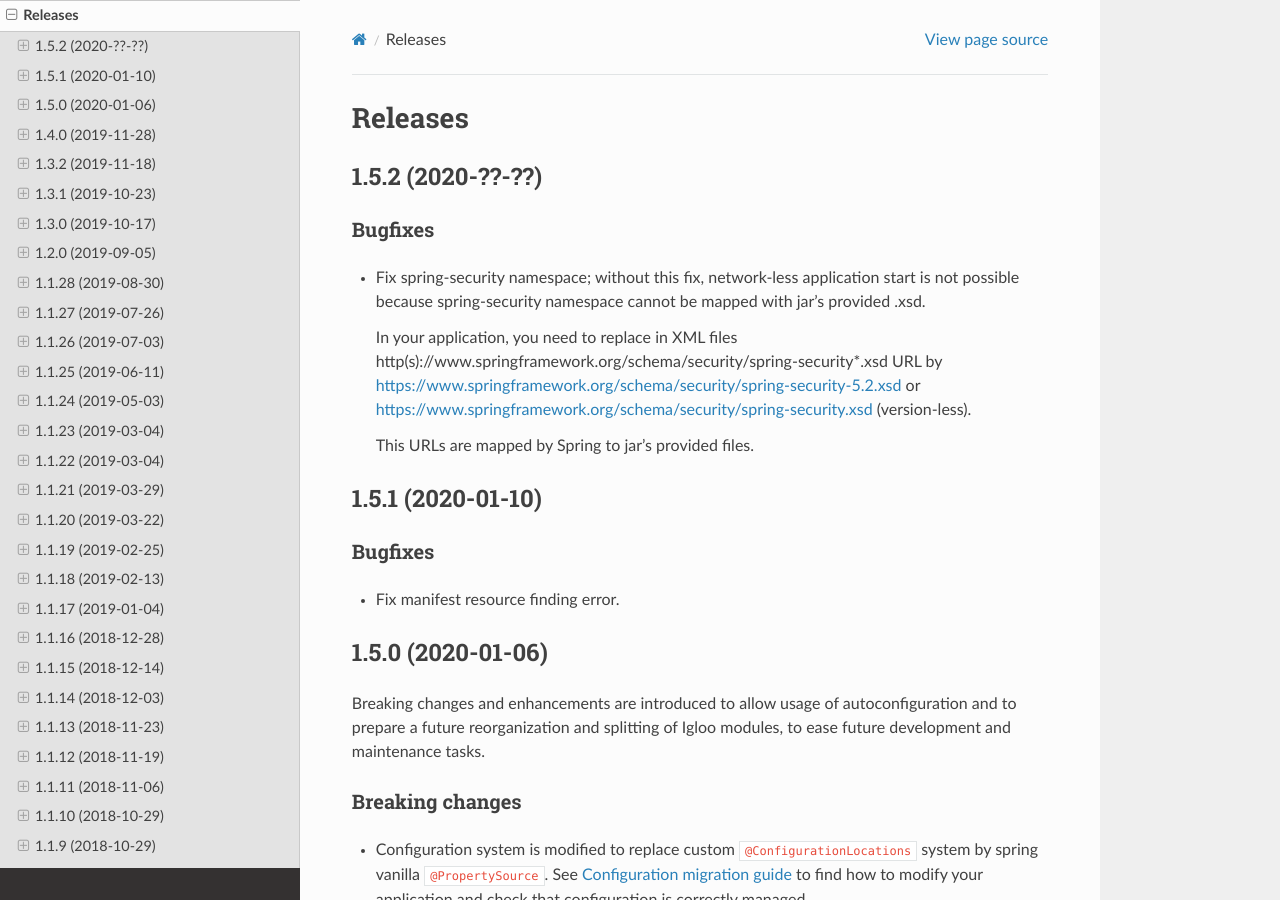
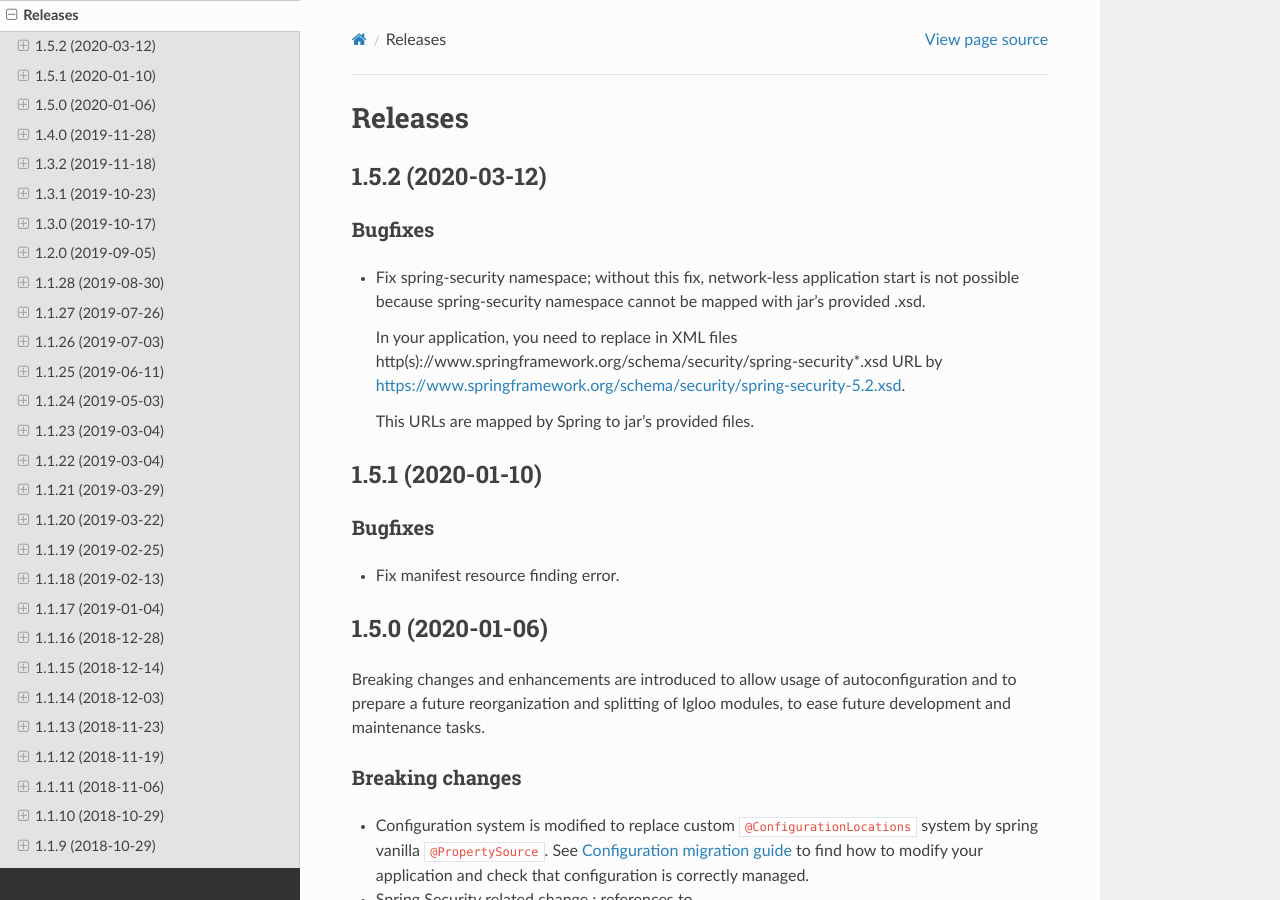
Before and after one commit to igloo-project/igloo-doc, a Sphinx documentation site: the page built from source/release-notes/releases.rst, in a window 1280 px wide and 900 px high. Built offline with Sphinx 7.4.7 and the Read the Docs theme 2.0.0, drawn with Linux system fonts in a browser that asks for light colours.

Commit message:
1.5.2: update release notes

```diff
--- a/source/release-notes/releases.rst
+++ b/source/release-notes/releases.rst
@@ -2,25 +2,23 @@
 Releases
 ########
 
-
 .. _v1.5.2:
 
-1.5.2 (2020-??-??)
+1.5.2 (2020-03-12)
 ##################
 
 Bugfixes
 ********
 
-* Fix spring-security namespace; without this fix, network-less application start
-  is not possible because spring-security namespace cannot be mapped with jar's
-  provided .xsd.
+* Fix spring-security namespace; without this fix, network-less application
+  start is not possible because spring-security namespace cannot be mapped with
+  jar's provided .xsd.
 
-  In your application, you need to replace in XML files http(s)://www.springframework.org/schema/security/spring-security\*.xsd
-  URL by https://www.springframework.org/schema/security/spring-security-5.2.xsd
-  or https://www.springframework.org/schema/security/spring-security.xsd (version-less).
+  In your application, you need to replace in XML files
+  http(s)://www.springframework.org/schema/security/spring-security\*.xsd URL
+  by https://www.springframework.org/schema/security/spring-security-5.2.xsd.
 
   This URLs are mapped by Spring to jar's provided files.
-
 
 .. _v1.5.1:
 
```
